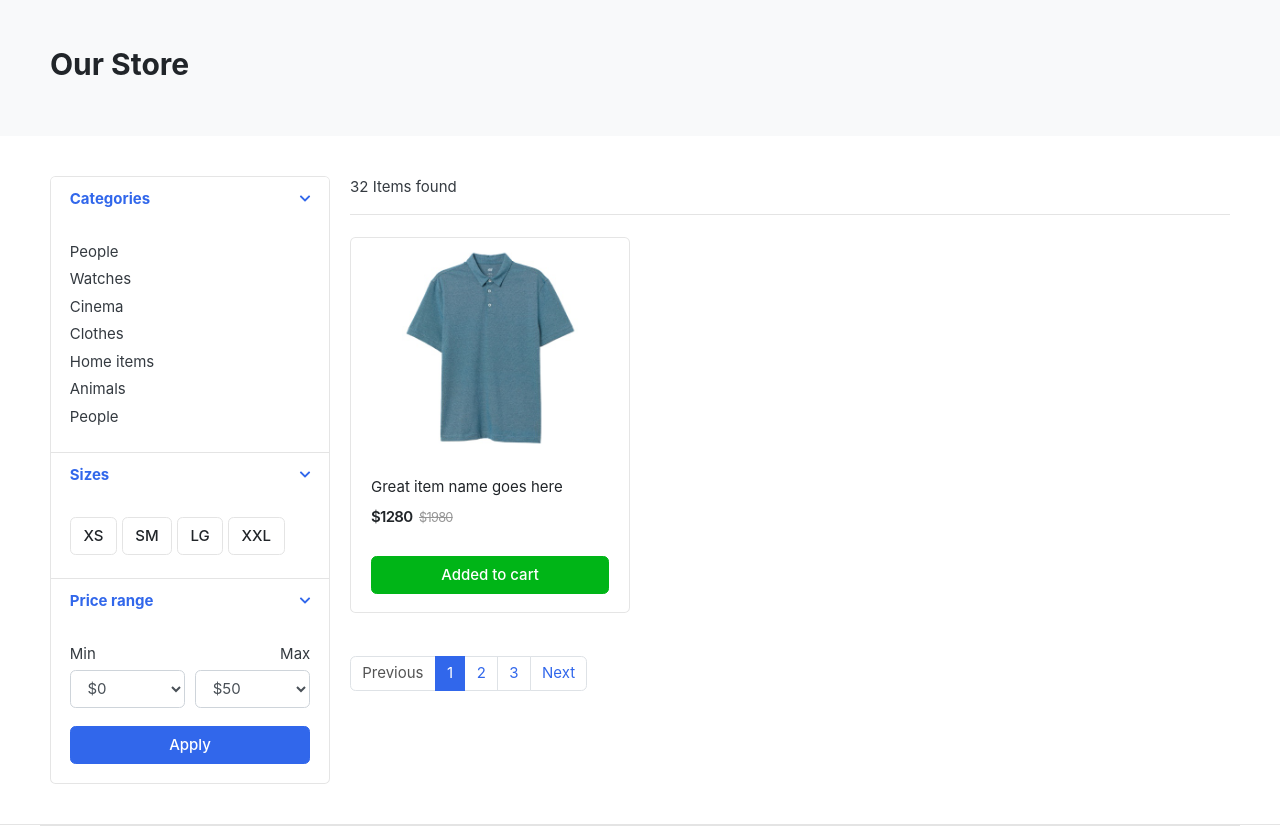
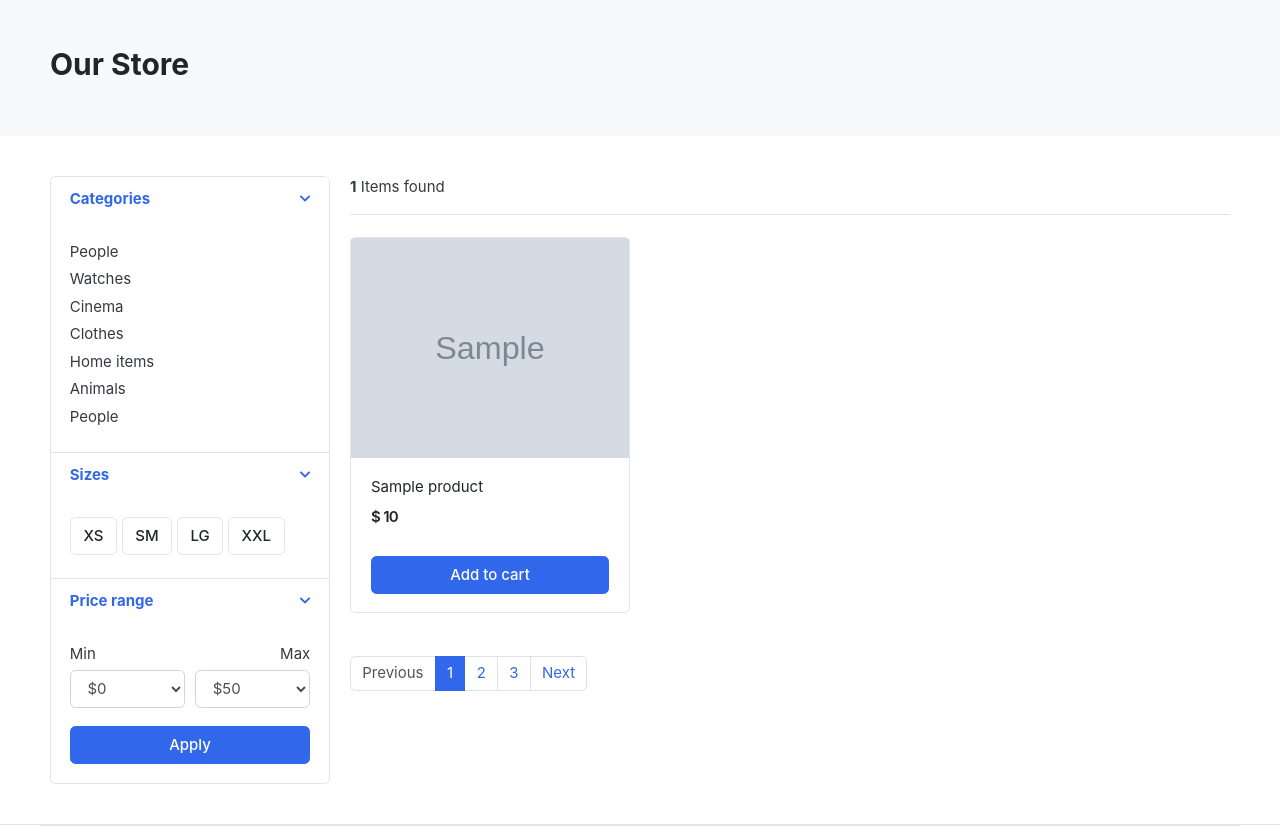
Before and after one commit to tenaciouscri/django-ecommerce, a Django app: page /store/ in a window 1280 px wide. Shown: the part 118-952 px from the top of the page. Run offline with Django 4.2, Linux system fonts and the light colour scheme; tables that the repository leaves empty hold one stand-in row (values such as "Sample post"); grey boxes marked "Sample" are stand-in pictures; parts of the project's set-up code (start-up, migrations or seed data) failed here and were passed over; some libraries are stand-ins or nearby versions; some web fonts are replaced.

Commit message:
Displayed products in db on store page

```diff
--- a/store/views.py
+++ b/store/views.py
@@ -1,4 +1,12 @@
 from django.shortcuts import render
+from .models import Product
 
 def store(request):
-    return render(request, "store/store.html")
+    products = Product.objects.all().filter(is_available=True)
+    product_count = products.count()
+
+    context = {
+        "products": products,
+        "product_count": product_count,
+    }
+    return render(request, "store/store.html", context)
--- a/templates/home.html
+++ b/templates/home.html
@@ -31,7 +31,7 @@
 			<a href="./product-detail.html" class="img-wrap"> <img src="{{ product.image.url }}"> </a>
 			<figcaption class="info-wrap">
 				<a href="./product-detail.html" class="title">{{ product.product_name }}</a>
-				<div class="price mt-1">${{ product.price }}</div> <!-- price-wrap.// -->
+				<div class="price mt-1">$ {{ product.price }}</div> <!-- price-wrap.// -->
 			</figcaption>
 		</div>
 	</div> <!-- col.// -->
--- a/templates/store/store.html
+++ b/templates/store/store.html
@@ -123,31 +123,32 @@
 
     <header class="border-bottom mb-4 pb-3">
             <div class="form-inline">
-                <span class="mr-md-auto">32 Items found </span>
+                <span class="mr-md-auto"><b>{{ product_count }}</b> Items found </span>
 
             </div>
     </header><!-- sect-heading -->
 
     <div class="row">
+        {% for product in products %}
         <div class="col-md-4">
             <figure class="card card-product-grid">
                 <div class="img-wrap">
 
-                    <img src="{% static 'images/items/1.jpg' %}">
+                    <img src="{{ product.image.url }}">
 
                 </div> <!-- img-wrap.// -->
                 <figcaption class="info-wrap">
                     <div class="fix-height">
-                        <a href="./product-detail.html" class="title">Great item name goes here</a>
+                        <a href="./product-detail.html" class="title">{{ product.product_name }}</a>
                         <div class="price-wrap mt-2">
-                            <span class="price">$1280</span>
-                            <del class="price-old">$1980</del>
+                            <span class="price">$ {{ product.price }}</span>
                         </div> <!-- price-wrap.// -->
                     </div>
-                    <a href="#" class="btn btn-block btn-success">Added to cart </a>
+                    <a href="#" class="btn btn-block btn-primary">Add to cart</a>
                 </figcaption>
             </figure>
         </div> <!-- col.// -->
+        {% endfor %}
     </div> <!-- row end.// -->
 
 
```
